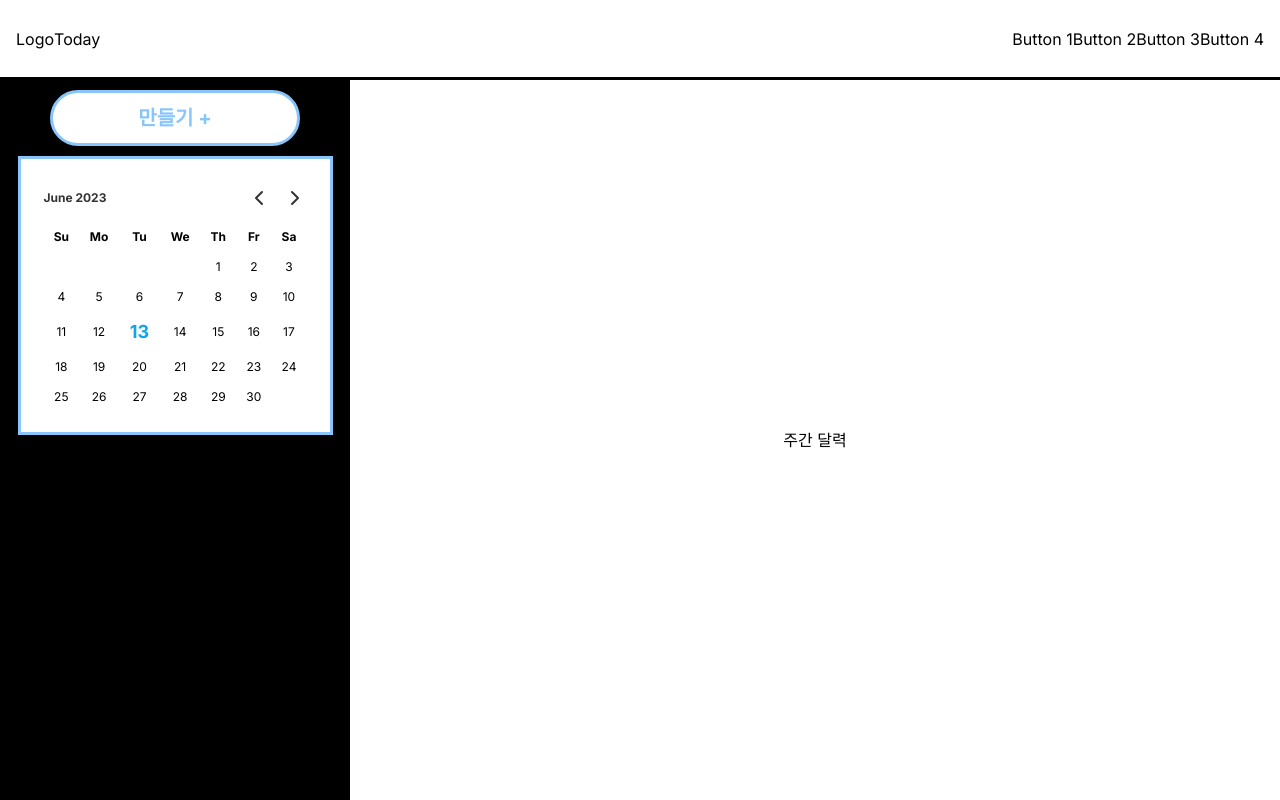
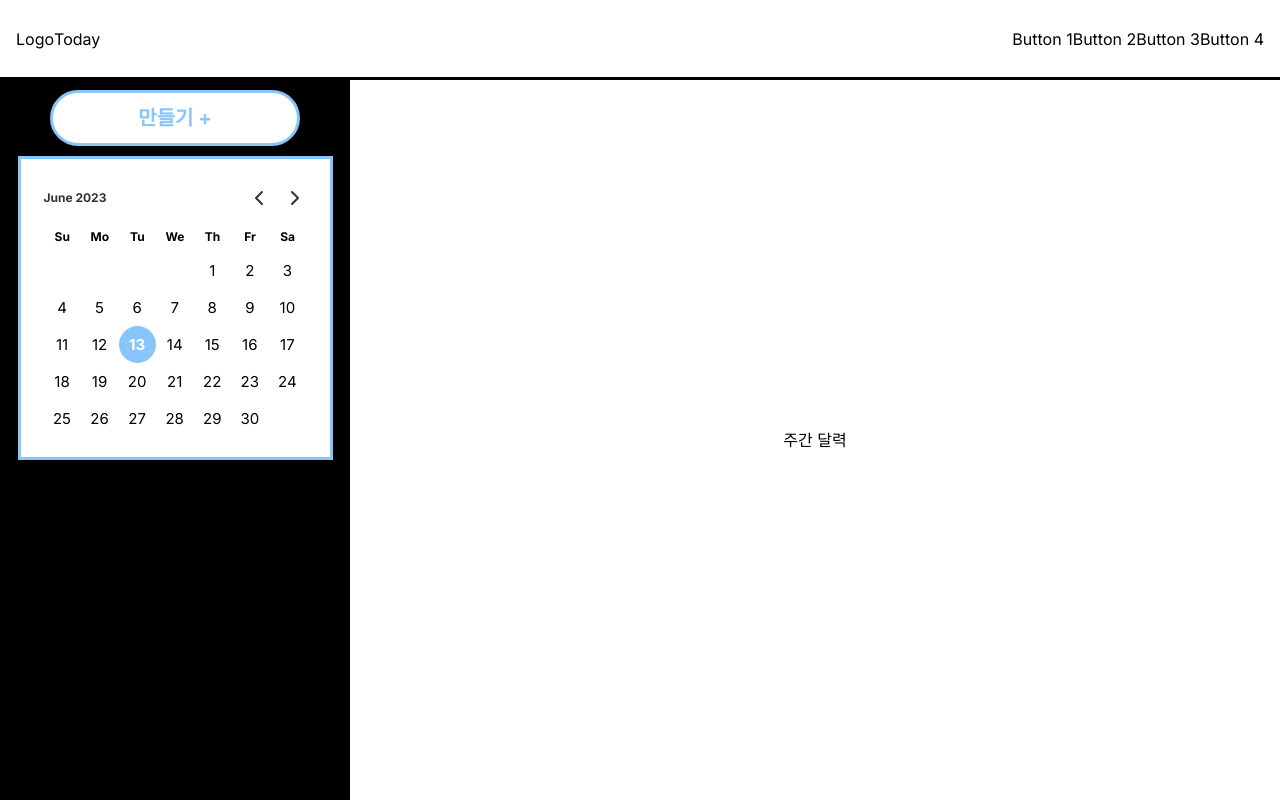
Before and after one commit to gae-bok-chi/frontend-skeleton, a Next.js app: page /gaebokchi in a window 1280 px wide. Built offline with nearby package versions, Linux system fonts and the light colour scheme.

Commit message:
calendar circle css

```diff
--- a/app/gaebokchi/page.module.css
+++ b/app/gaebokchi/page.module.css
@@ -36,8 +36,7 @@
   cursor: pointer;
 }
 
-.add-button:hover {
-  background-color: #000000;
-  color: #ffffff;
-  transition: all 0.4s;
+.add-button:active {
+  background-color: #88c5fa;
+  color: white;
 }
--- a/components/calendar.tsx
+++ b/components/calendar.tsx
@@ -106,8 +106,27 @@ export default function Calendar() {
           const clickedDay = day + 1; // 클릭한 날짜를 임시 변수에 저장
           // 유효한 날짜인 경우 날짜 칸 생성
           week.push(
-            <td key={day}>
+            <td key={day} style={{ padding: "0px" }}>
               <div
+                style={{
+                  // margin: "8px",
+                  textAlign: "center",
+                  lineHeight: "37px",
+                  fontSize:
+                    day === new Date(currentDate).getDate() ? "15px" : "15px",
+                  width:
+                    day === new Date(currentDate).getDate() ? "37px" : "37px",
+                  height:
+                    day === new Date(currentDate).getDate() ? "37px" : "37px",
+                  backgroundColor:
+                    day === new Date(currentDate).getDate() ? "#88C5FA" : "",
+                  color:
+                    day === new Date(currentDate).getDate()
+                      ? "#ffffff"
+                      : "#000000",
+                  borderRadius:
+                    day === new Date(currentDate).getDate() ? "50%" : "",
+                }}
                 className="cursor-pointer flex w-full justify-center"
                 onClick={() => {
                   setCurrentDate(
@@ -119,9 +138,7 @@ export default function Calendar() {
               >
                 <p
                   className={`day-text ${
-                    day === new Date(currentDate).getDate()
-                      ? "text-sky-500 font-bold text-lg"
-                      : ""
+                    day === new Date(currentDate).getDate() ? "font-bold" : ""
                   }`}
                 >
                   {day}
```
